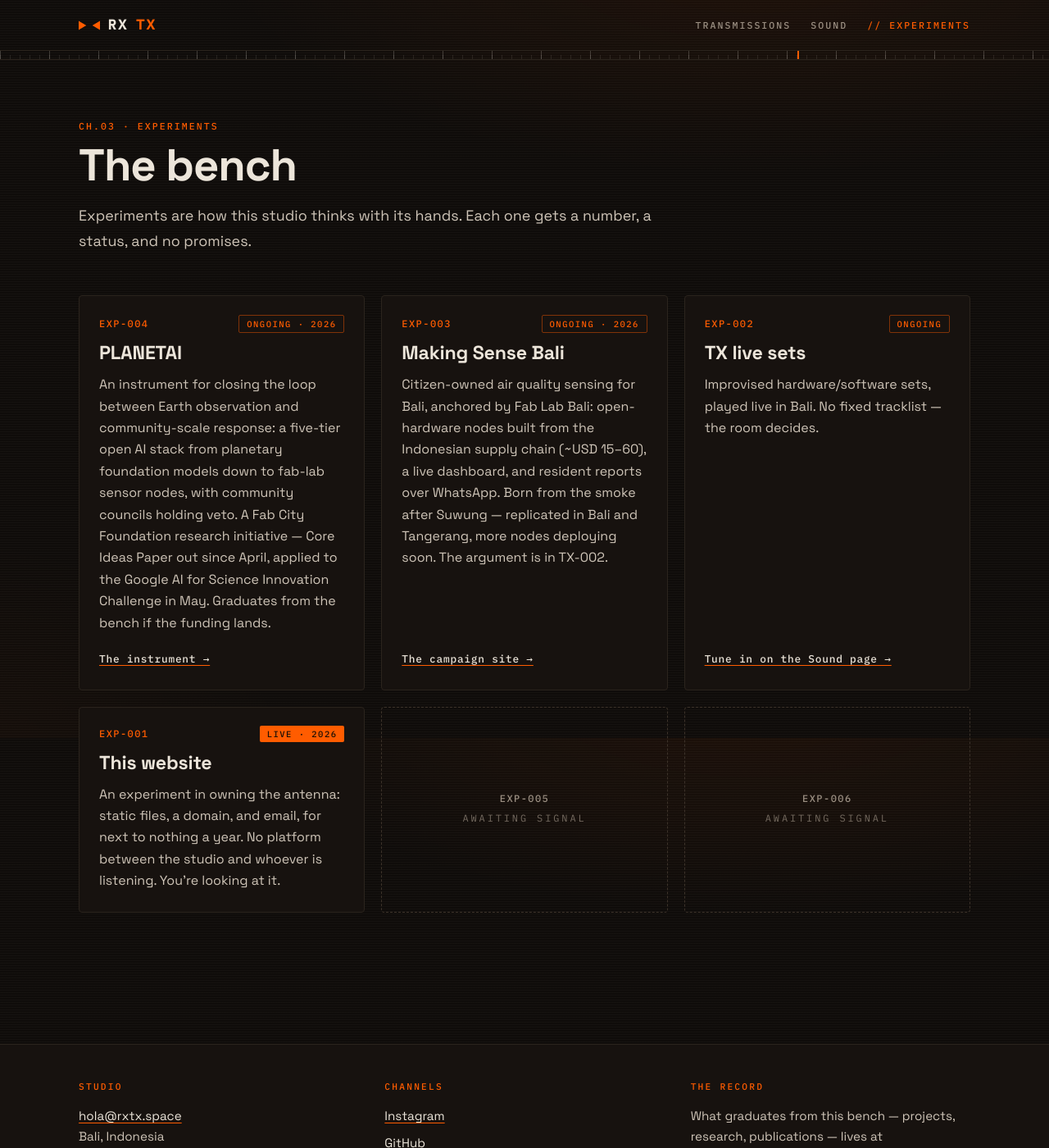
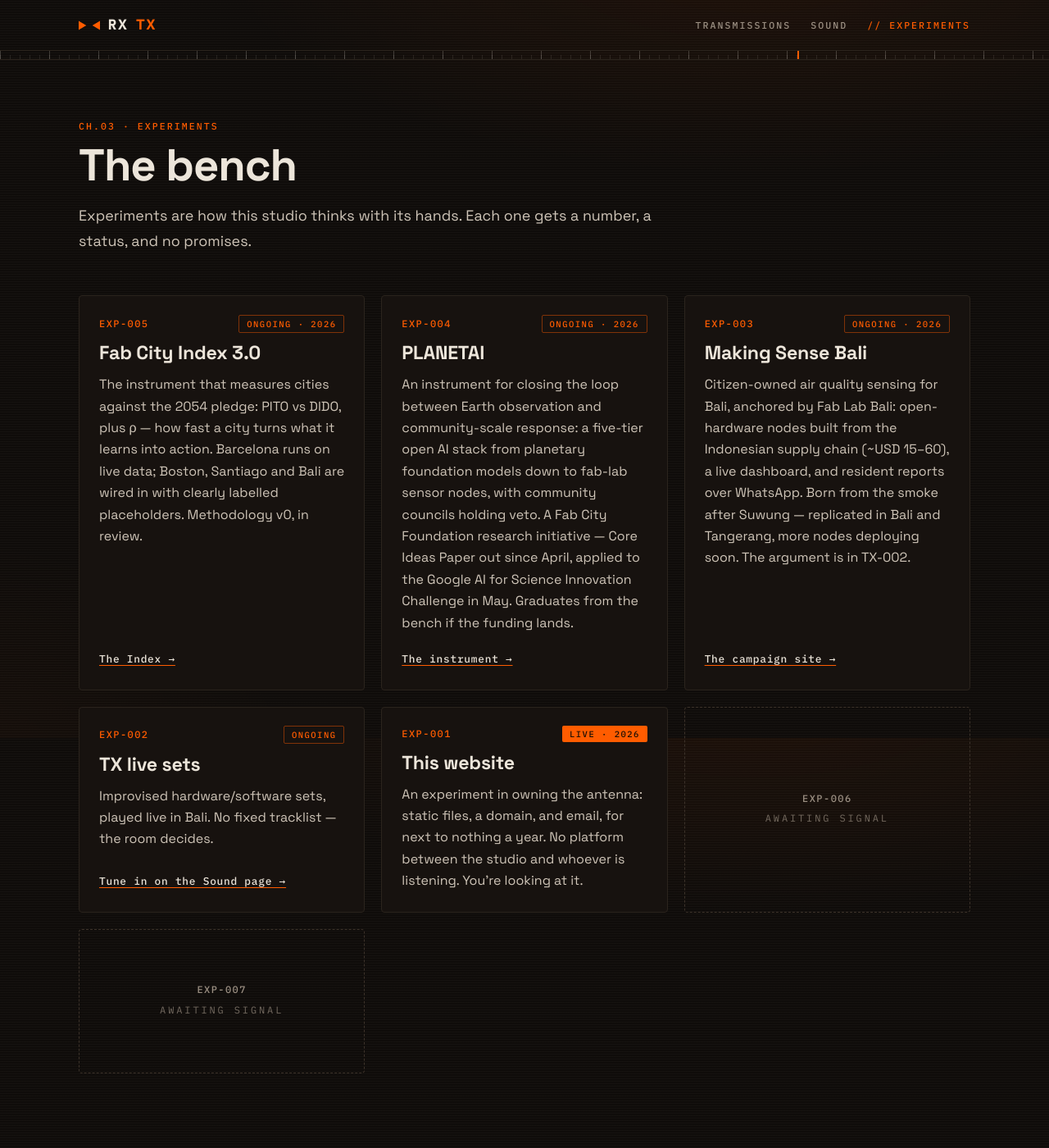
Before and after one commit to tomasdiez/rxtx.space, a Jekyll site: the page built from experiments.html, in a window 1280 px wide and 1400 px high. Shown: the whole window at 82% size. Built offline with Jekyll 4.4.1, drawn with Linux system fonts in a browser that asks for light colours.

Commit message:
Add EXP-005: Fab City Index 3.0

```diff
--- a/_data/experiments.yml
+++ b/_data/experiments.yml
@@ -8,6 +8,15 @@
 #   year         optional, e.g. "2026"
 #   description  one to three sentences
 #   link         optional: url (internal starts with /, external with https://) + label
+
+- id: "EXP-005"
+  title: "Fab City Index 3.0"
+  status: "ongoing"
+  year: "2026"
+  description: "The instrument that measures cities against the 2054 pledge: PITO vs DIDO, plus ρ — how fast a city turns what it learns into action. Barcelona runs on live data; Boston, Santiago and Bali are wired in with clearly labelled placeholders. Methodology v0, in review."
+  link:
+    url: "https://index.fab.city/"
+    label: "The Index"
 
 - id: "EXP-004"
   title: "PLANETAI"
```
